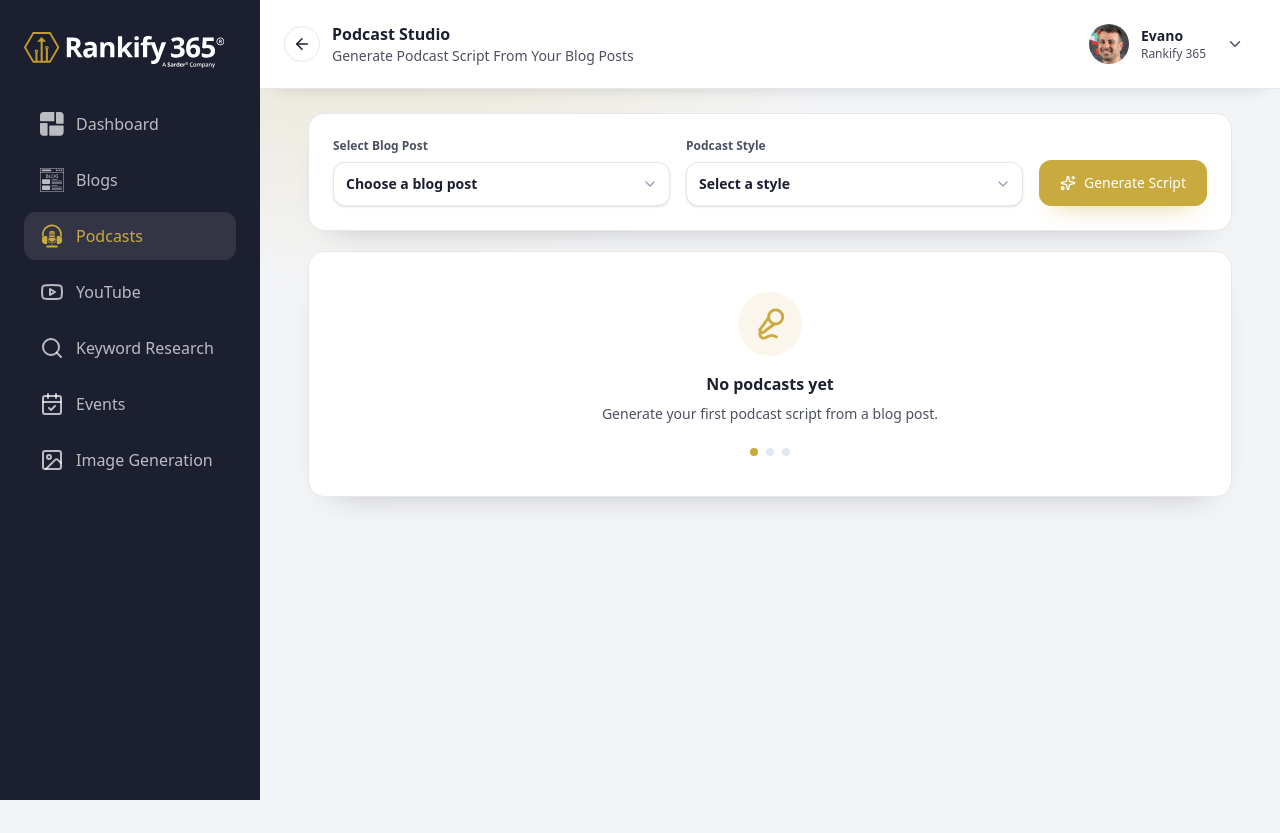
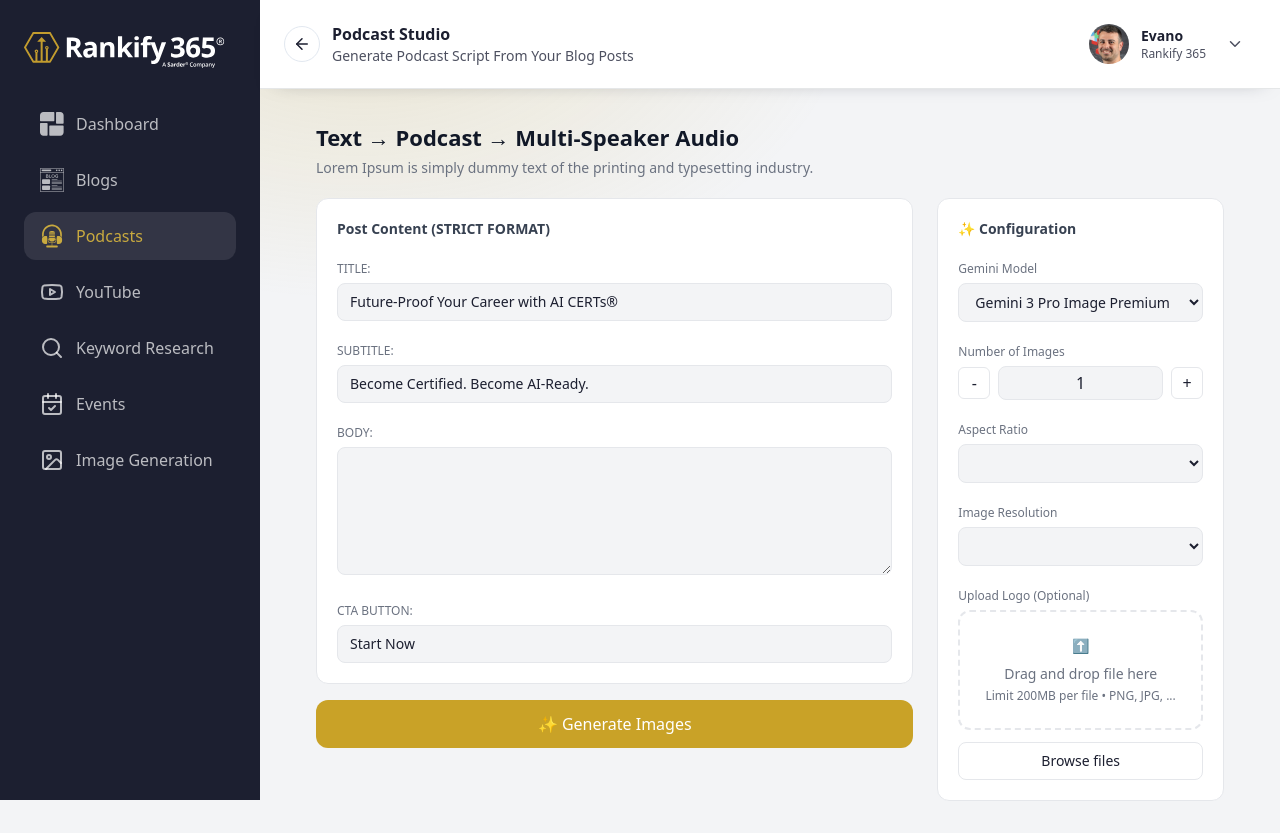
Before and after one commit to samarthpatel8595/rankify-react, a Next.js app in the folder rankify-react/: page /podcasts in a window 1280 px wide. Before the commit the page ends 800 px from the top, so only its background shows below. Built offline with nearby package versions, Linux system fonts and the light colour scheme.

Commit message:
update events page

```diff
--- a/rankify-react/src/app/image-generation/page.tsx
+++ b/rankify-react/src/app/image-generation/page.tsx
@@ -7,7 +7,7 @@ export default function ImageGenerationPage() {
       {/* Header */}
       <div className="mb-5">
         <h1 className="text-[22px] font-semibold text-[#111827]">
-          Text → Podcast → Multi-Speaker Audio
+          Image Generartion
         </h1>
         <p className="text-sm text-[#6B7280] mt-1">
           Lorem Ipsum is simply dummy text of the printing and typesetting industry.
--- a/rankify-react/src/app/podcasts/page.tsx
+++ b/rankify-react/src/app/podcasts/page.tsx
@@ -1,83 +1,120 @@
-import { ChevronDown, MicVocal, Sparkles } from "lucide-react";
-import Button from "@/components/common/Button";
+"use client";
+import Link from "next/link";
+export default function Podcast() {
+  return (
+    <div className="p-2 space-y-6">
 
-const PodcastsPage = () => {
-  return (
-    <div className="flex flex-col gap-5">
-      <section className="rounded-2xl border border-platinum bg-white p-4 shadow-[0_16px_35px_-28px_rgba(28,31,48,0.45)] sm:p-6">
-        <div className="flex flex-col gap-4 lg:flex-row lg:items-end lg:justify-between">
-          <div className="grid flex-1 gap-4 sm:grid-cols-2">
-            <label className="flex flex-col gap-2 text-xs font-semibold text-independence">
-              Select Blog Post
-              <div className="relative">
-                <select
-                  className="h-11 w-full appearance-none rounded-xl border border-slate-200 bg-white px-3 pr-10 text-sm text-ink shadow-sm outline-none transition focus:border-sunray"
-                  defaultValue=""
-                >
-                  <option value="" disabled>
-                    Choose a blog post
-                  </option>
-                  <option>Project Proposal</option>
-                  <option>Design Mockups</option>
-                  <option>Brand Assets</option>
-                </select>
-                <ChevronDown
-                  size={16}
-                  className="pointer-events-none absolute right-3 top-1/2 -translate-y-1/2 text-slate-400"
-                />
-              </div>
-            </label>
-            <label className="flex flex-col gap-2 text-xs font-semibold text-independence">
-              Podcast Style
-              <div className="relative">
-                <select
-                  className="h-11 w-full appearance-none rounded-xl border border-slate-200 bg-white px-3 pr-10 text-sm text-ink shadow-sm outline-none transition focus:border-sunray"
-                  defaultValue=""
-                >
-                  <option value="" disabled>
-                    Select a style
-                  </option>
-                  <option>Interview</option>
-                  <option>Solo commentary</option>
-                  <option>News roundup</option>
-                </select>
-                <ChevronDown
-                  size={16}
-                  className="pointer-events-none absolute right-3 top-1/2 -translate-y-1/2 text-slate-400"
-                />
-              </div>
-            </label>
+      {/* Header */}
+      <div className="mb-5">
+        <h1 className="text-[22px] font-semibold text-[#111827]">
+          Text → Podcast → Multi-Speaker Audio
+        </h1>
+        <p className="text-sm text-[#6B7280] mt-1">
+          Lorem Ipsum is simply dummy text of the printing and typesetting industry.
+        </p>
+      </div>
+
+      {/* Grid */}
+      <div className="grid grid-cols-3 gap-6">
+
+        {/* LEFT */}
+        <div className="col-span-2 space-y-4">
+
+          <div className="bg-white p-5 rounded-xl border border-[#E5E7EB]">
+
+            <h2 className="text-sm font-semibold text-[#374151] mb-4">
+              Post Content (STRICT FORMAT)
+            </h2>
+
+            {/* TITLE */}
+            <label className="text-xs text-[#6B7280]">TITLE:</label>
+            <input
+              defaultValue="Future-Proof Your Career with AI CERTs®"
+              className="w-full mt-1 mb-4 bg-[#F3F4F6] border border-[#E5E7EB] rounded-lg px-3 py-2 text-sm"
+            />
+
+            {/* SUBTITLE */}
+            <label className="text-xs text-[#6B7280]">SUBTITLE:</label>
+            <input
+              defaultValue="Become Certified. Become AI-Ready."
+              className="w-full mt-1 mb-4 bg-[#F3F4F6] border border-[#E5E7EB] rounded-lg px-3 py-2 text-sm"
+            />
+
+            {/* BODY */}
+            <label className="text-xs text-[#6B7280]">BODY:</label>
+            <textarea
+              className="w-full h-32 mt-1 mb-4 bg-[#F3F4F6] border border-[#E5E7EB] rounded-lg px-3 py-2 text-sm"
+            />
+
+            {/* CTA */}
+            <label className="text-xs text-[#6B7280]">CTA BUTTON:</label>
+            <input
+              defaultValue="Start Now"
+              className="w-full mt-1 bg-[#F3F4F6] border border-[#E5E7EB] rounded-lg px-3 py-2 text-sm"
+            />
           </div>
-          <Button
-            className="w-full rounded-xl px-5 py-3 text-sm font-normal shadow-[0_12px_26px_-16px_rgba(201,170,63,0.85)] sm:w-auto"
-            icon={<Sparkles size={16} />}
-            variant="primary"
-          >
-            Generate Script
-          </Button>
+
+          {/* ✅ BUTTON ONLY LEFT SIDE */}
+          <Link href="/image-generation/text-to-podcast">
+          <button className="w-full bg-[#C9A227] text-white py-3 rounded-xl font-medium">
+            ✨ Generate Images
+          </button>
+          </Link>
+
         </div>
-      </section>
 
-      <section className="rounded-2xl border border-platinum bg-white p-6 text-center shadow-[0_16px_35px_-28px_rgba(28,31,48,0.45)] sm:p-10">
-        <div className="mx-auto flex max-w-md flex-col items-center">
-          <span className="flex h-16 w-16 items-center justify-center rounded-full bg-sunray/10 text-sunray">
-            <MicVocal size={34} />
-          </span>
-          <h2 className="mt-4 text-sm font-semibold text-ink sm:text-base">
-            No podcasts yet
+        {/* RIGHT */}
+        <div className="bg-white p-5 rounded-xl border border-[#E5E7EB]">
+
+          <h2 className="text-sm font-semibold text-[#374151] mb-4">
+            ✨ Configuration
           </h2>
-          <p className="mt-2 text-xs text-independence sm:text-sm">
-            Generate your first podcast script from a blog post.
-          </p>
-          <div className="mt-6 flex items-center justify-center gap-2">
-            <span className="h-2 w-2 rounded-full bg-sunray" />
-            <span className="h-2 w-2 rounded-full bg-slate-200" />
-            <span className="h-2 w-2 rounded-full bg-slate-200" />
+
+          {/* MODEL */}
+          <label className="text-xs text-[#6B7280]">Gemini Model</label>
+          <select className="w-full mt-1 mb-4 bg-[#F3F4F6] border border-[#E5E7EB] rounded-lg px-3 py-2 text-sm">
+            <option>Gemini 3 Pro Image Premium Gener</option>
+          </select>
+
+          {/* NUMBER */}
+          <label className="text-xs text-[#6B7280]">Number of Images</label>
+          <div className="flex items-center gap-2 mt-1 mb-4">
+            <button className="w-8 h-8 border border-[#E5E7EB] rounded-md">-</button>
+            <input
+              value="1"
+              readOnly
+              className="flex-1 border border-[#E5E7EB] rounded-lg text-center py-1 bg-[#F3F4F6]"
+            />
+            <button className="w-8 h-8 border border-[#E5E7EB] rounded-md">+</button>
           </div>
+
+          {/* ASPECT */}
+          <label className="text-xs text-[#6B7280]">Aspect Ratio</label>
+          <select className="w-full mt-1 mb-4 bg-[#F3F4F6] border border-[#E5E7EB] rounded-lg px-3 py-2 text-sm">
+            <option></option>
+          </select>
+
+          {/* RESOLUTION */}
+          <label className="text-xs text-[#6B7280]">Image Resolution</label>
+          <select className="w-full mt-1 mb-4 bg-[#F3F4F6] border border-[#E5E7EB] rounded-lg px-3 py-2 text-sm">
+            <option></option>
+          </select>
+
+          {/* UPLOAD */}
+          <label className="text-xs text-[#6B7280]">Upload Logo (Optional)</label>
+          <div className="mt-1 border-2 border-dashed border-[#E5E7EB] rounded-xl p-6 text-center text-[#6B7280] text-sm">
+            ⬆️
+            <p className="mt-2">Drag and drop file here</p>
+            <p className="text-xs mt-1">Limit 200MB per file • PNG, JPG, ...</p>
+          </div>
+
+          <button className="w-full mt-3 border border-[#E5E7EB] rounded-lg py-2 text-sm">
+            Browse files
+          </button>
+
+
         </div>
-      </section>
+      </div>
     </div>
   );
 }
-
-export default PodcastsPage;
```
